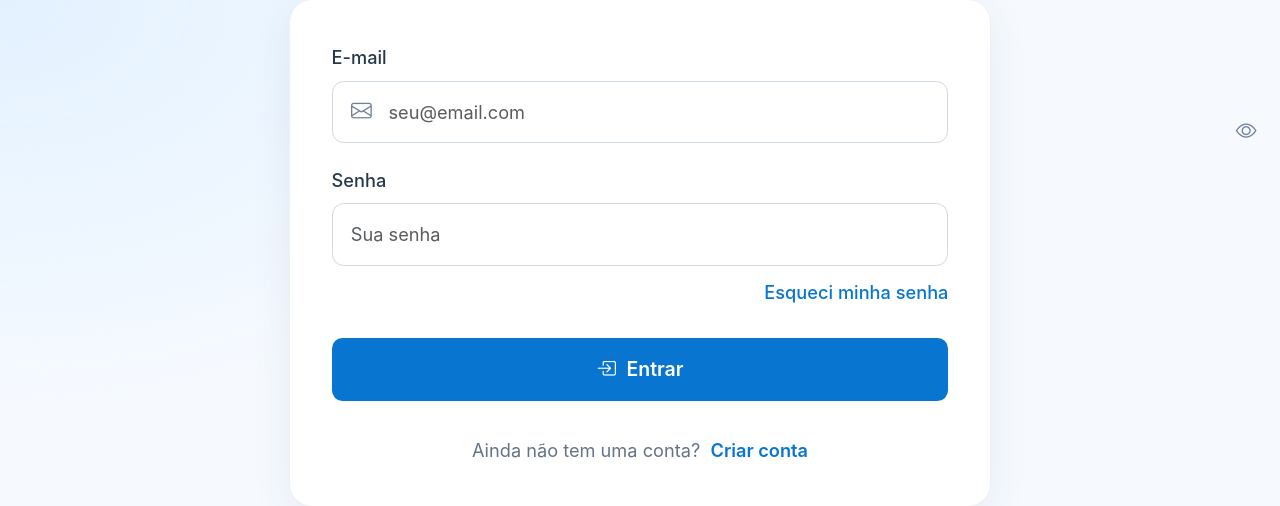
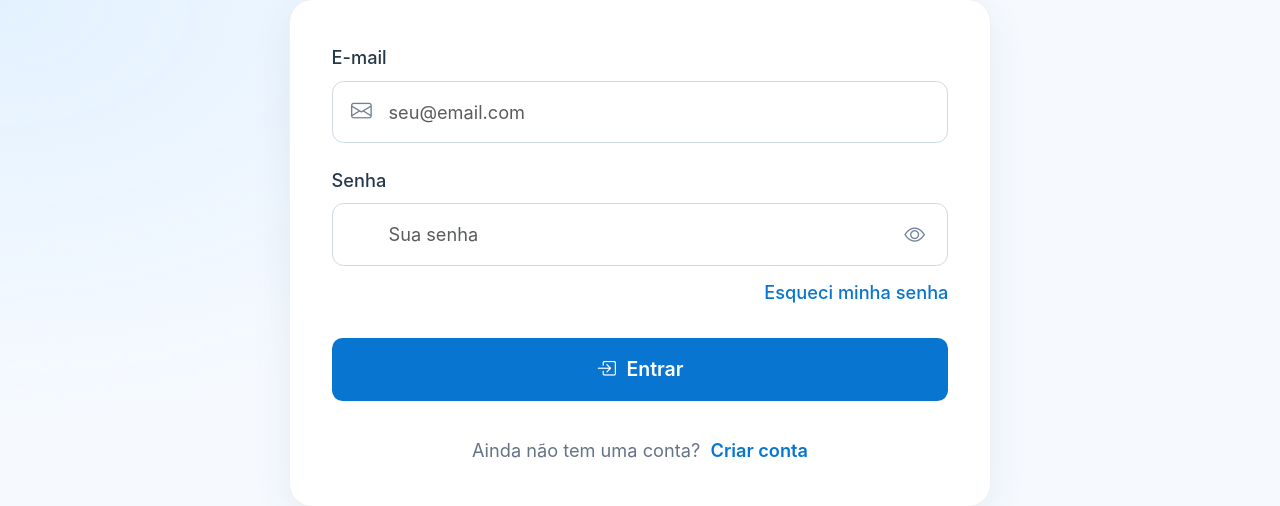
Before and after one commit to IsraelGGuilherme/AcheiProfissional, a CodeIgniter 4 app: the page made by app/Views/Auth/Login/index.php in a window 1280 px wide. Shown: the part 269-775 px from the top of the page. Run offline with PHP 8.4 and a stand-in for CodeIgniter, Linux system fonts and the light colour scheme; the template is opened without the code that fills it, so the values that code supplies are empty; some libraries are stand-ins or nearby versions.

Commit message:
Correção de botão fora de ordem na tela de login e funcionalidade de ver senha no input password

```diff
--- a/app/Views/Auth/Login/index.php
+++ b/app/Views/Auth/Login/index.php
@@ -78,11 +78,11 @@
                     Senha
                 </label>
 
-                        <div class="password-icon">
+                <div class="input-icon">
 
                     <input
                         type="password"
-                                id="senha"
+                        id="password"
                         name="senha"
                         class="form-control form-control-custom"
                         placeholder="Sua senha"
```
Lines whose indentation alone changed are shown as unchanged.
